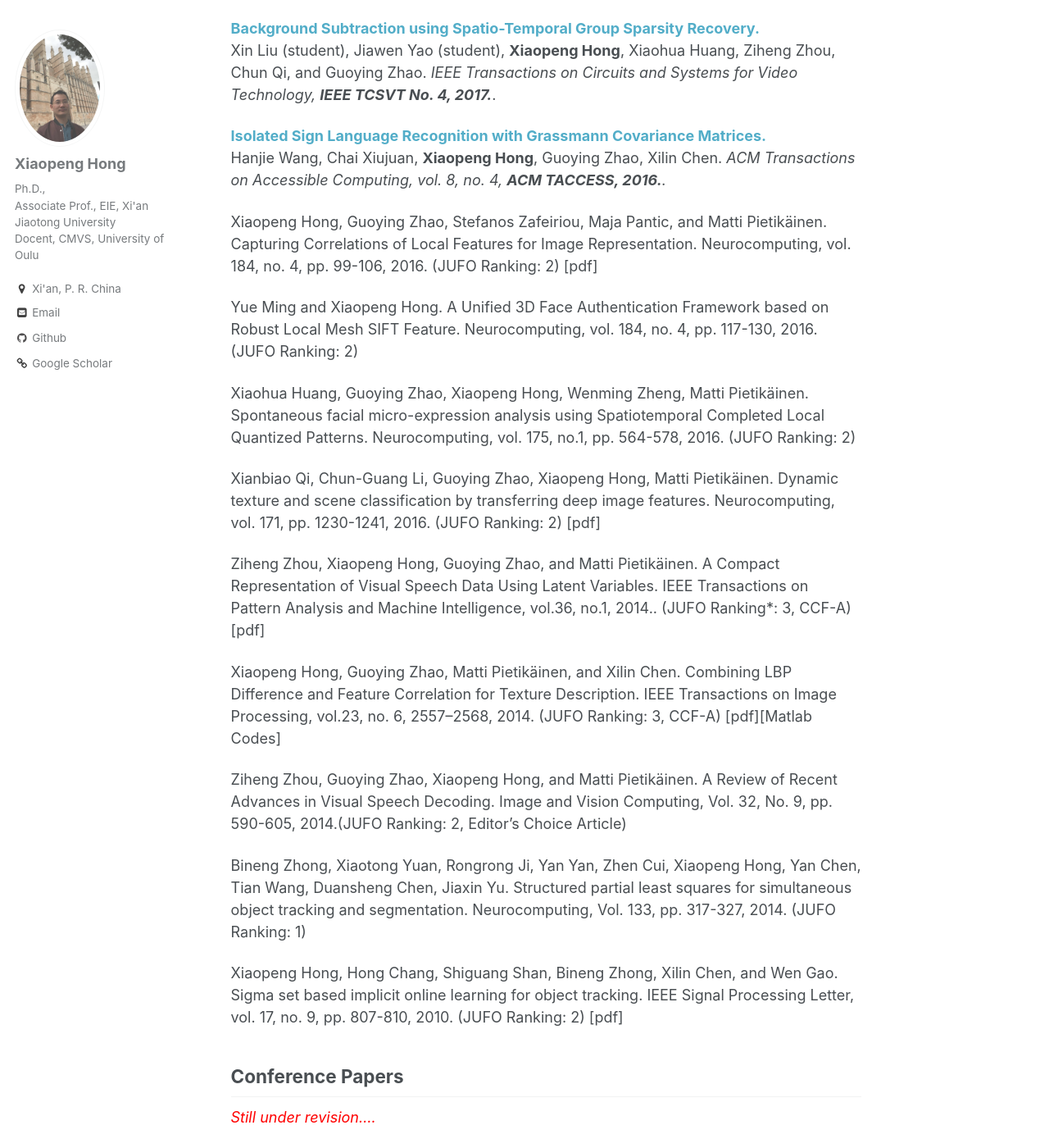
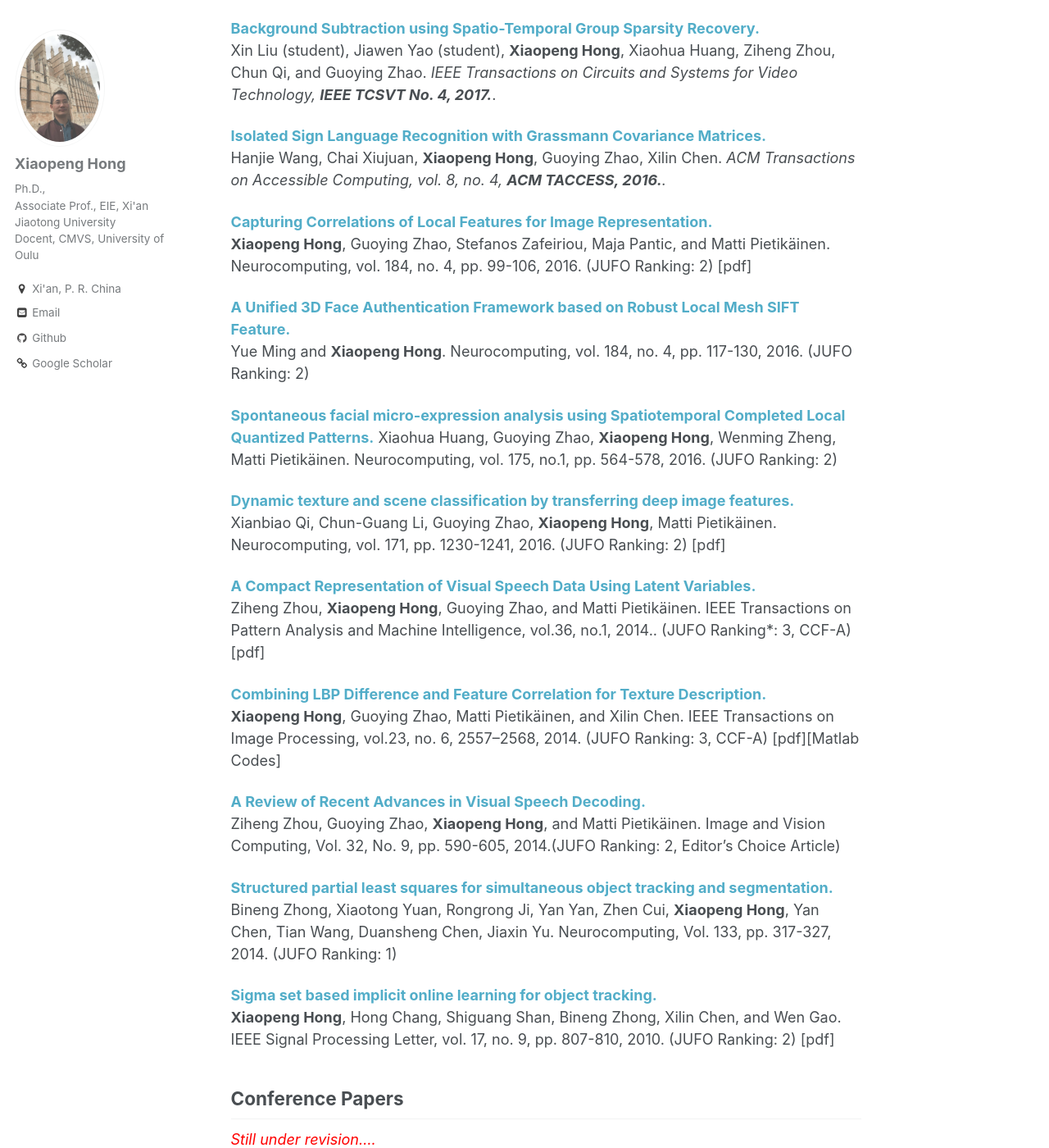
Before and after one commit to xiaopenghong/xiaopenghong.github.io, a Jekyll site: the page built from _pages/publications.md, in a window 1280 px wide and 1400 px high, scrolled down 942 px. Shown: the whole window at 82% size. Built offline with Jekyll 4.4.1, drawn with Linux system fonts in a browser that asks for light colours.

```diff
--- a/_pages/publications.md
+++ b/_pages/publications.md
@@ -36,23 +36,32 @@ Xin Liu (student), Jiawen Yao (student), <b>Xiaopeng Hong</b>, Xiaohua Huang, Zi
 Hanjie Wang, Chai Xiujuan, <b>Xiaopeng Hong</b>, Guoying Zhao, Xilin Chen.
 <i>ACM Transactions on Accessible Computing, vol. 8, no. 4,  <b>ACM TACCESS, 2016.</b>.</i>
 
-Xiaopeng Hong, Guoying Zhao, Stefanos Zafeiriou, Maja Pantic, and Matti Pietikäinen. Capturing Correlations of Local Features for Image Representation. Neurocomputing, vol. 184, no. 4, pp. 99-106, 2016. (JUFO Ranking: 2) [pdf]
+<b>[Capturing Correlations of Local Features for Image Representation. ](http://lantaoyu.com/publications/GanGradient)</b><br>
+<b>Xiaopeng Hong</b>, Guoying Zhao, Stefanos Zafeiriou, Maja Pantic, and Matti Pietikäinen.  Neurocomputing, vol. 184, no. 4, pp. 99-106, 2016. (JUFO Ranking: 2) [pdf]
 
-Yue Ming and Xiaopeng Hong. A Unified 3D Face Authentication Framework based on Robust Local Mesh SIFT Feature. Neurocomputing, vol. 184, no. 4, pp. 117-130, 2016. (JUFO Ranking: 2)
+<b>[A Unified 3D Face Authentication Framework based on Robust Local Mesh SIFT Feature.](http://lantaoyu.com/publications/GanGradient)</b><br>
+Yue Ming and <b>Xiaopeng Hong</b>.  Neurocomputing, vol. 184, no. 4, pp. 117-130, 2016. (JUFO Ranking: 2)
 
-Xiaohua Huang, Guoying Zhao, Xiaopeng Hong, Wenming Zheng, Matti Pietikäinen. Spontaneous facial micro-expression analysis using Spatiotemporal Completed Local Quantized Patterns. Neurocomputing, vol. 175, no.1, pp. 564-578, 2016. (JUFO Ranking: 2)
+<b>[Spontaneous facial micro-expression analysis using Spatiotemporal Completed Local Quantized Patterns.](http://lantaoyu.com/publications/GanGradient)</b>
+Xiaohua Huang, Guoying Zhao, <b>Xiaopeng Hong</b>, Wenming Zheng, Matti Pietikäinen.  Neurocomputing, vol. 175, no.1, pp. 564-578, 2016. (JUFO Ranking: 2)
 
-Xianbiao Qi, Chun-Guang Li, Guoying Zhao, Xiaopeng Hong, Matti Pietikäinen. Dynamic texture and scene classification by transferring deep image features. Neurocomputing, vol. 171, pp. 1230-1241, 2016. (JUFO Ranking: 2) [pdf]
+<b>[Dynamic texture and scene classification by transferring deep image features.](http://lantaoyu.com/publications/GanGradient)</b><br>
+Xianbiao Qi, Chun-Guang Li, Guoying Zhao, <b>Xiaopeng Hong</b>, Matti Pietikäinen.  Neurocomputing, vol. 171, pp. 1230-1241, 2016. (JUFO Ranking: 2) [pdf]
 
-Ziheng Zhou, Xiaopeng Hong, Guoying Zhao, and Matti Pietikäinen. A Compact Representation of Visual Speech Data Using Latent Variables. IEEE Transactions on Pattern Analysis and Machine Intelligence, vol.36, no.1, 2014.. (JUFO Ranking*: 3, CCF-A) [pdf]
+<b>[A Compact Representation of Visual Speech Data Using Latent Variables.](http://lantaoyu.com/publications/GanGradient)</b><br>
+Ziheng Zhou, <b>Xiaopeng Hong</b>, Guoying Zhao, and Matti Pietikäinen.  IEEE Transactions on Pattern Analysis and Machine Intelligence, vol.36, no.1, 2014.. (JUFO Ranking*: 3, CCF-A) [pdf]
 
-Xiaopeng Hong, Guoying Zhao, Matti Pietikäinen, and Xilin Chen. Combining LBP Difference and Feature Correlation for Texture Description. IEEE Transactions on Image Processing, vol.23, no. 6, 2557–2568, 2014. (JUFO Ranking: 3, CCF-A) [pdf][Matlab Codes]
+<b>[Combining LBP Difference and Feature Correlation for Texture Description.](http://lantaoyu.com/publications/GanGradient)</b><br>
+<b>Xiaopeng Hong</b>, Guoying Zhao, Matti Pietikäinen, and Xilin Chen.  IEEE Transactions on Image Processing, vol.23, no. 6, 2557–2568, 2014. (JUFO Ranking: 3, CCF-A) [pdf][Matlab Codes]
 
-Ziheng Zhou, Guoying Zhao, Xiaopeng Hong, and Matti Pietikäinen. A Review of Recent Advances in Visual Speech Decoding. Image and Vision Computing, Vol. 32, No. 9, pp. 590-605, 2014.(JUFO Ranking: 2, Editor’s Choice Article)
+<b>[A Review of Recent Advances in Visual Speech Decoding.](http://lantaoyu.com/publications/GanGradient)</b><br>
+Ziheng Zhou, Guoying Zhao, <b>Xiaopeng Hong</b>, and Matti Pietikäinen.  Image and Vision Computing, Vol. 32, No. 9, pp. 590-605, 2014.(JUFO Ranking: 2, Editor’s Choice Article)
 
-Bineng Zhong, Xiaotong Yuan, Rongrong Ji, Yan Yan, Zhen Cui, Xiaopeng Hong, Yan Chen, Tian Wang, Duansheng Chen, Jiaxin Yu. Structured partial least squares for simultaneous object tracking and segmentation. Neurocomputing, Vol. 133, pp. 317-327, 2014. (JUFO Ranking: 1)
+<b>[Structured partial least squares for simultaneous object tracking and segmentation.](http://lantaoyu.com/publications/GanGradient)</b><br>
+Bineng Zhong, Xiaotong Yuan, Rongrong Ji, Yan Yan, Zhen Cui, <b>Xiaopeng Hong</b>, Yan Chen, Tian Wang, Duansheng Chen, Jiaxin Yu.  Neurocomputing, Vol. 133, pp. 317-327, 2014. (JUFO Ranking: 1)
 
-Xiaopeng Hong, Hong Chang, Shiguang Shan, Bineng Zhong, Xilin Chen, and Wen Gao. Sigma set based implicit online learning for object tracking. IEEE Signal Processing Letter, vol. 17, no. 9, pp. 807-810, 2010. (JUFO Ranking: 2) [pdf]
+<b>[Sigma set based implicit online learning for object tracking.](http://lantaoyu.com/publications/GanGradient)</b><br>
+<b>Xiaopeng Hong</b>, Hong Chang, Shiguang Shan, Bineng Zhong, Xilin Chen, and Wen Gao.  IEEE Signal Processing Letter, vol. 17, no. 9, pp. 807-810, 2010. (JUFO Ranking: 2) [pdf]
 
 ## Conference Papers
 
```
